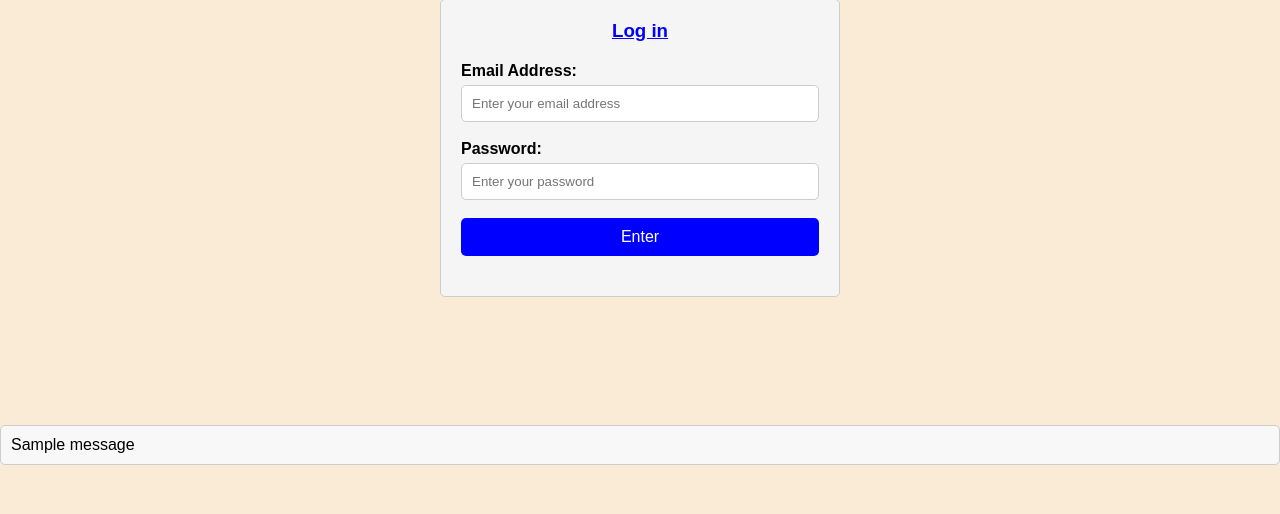
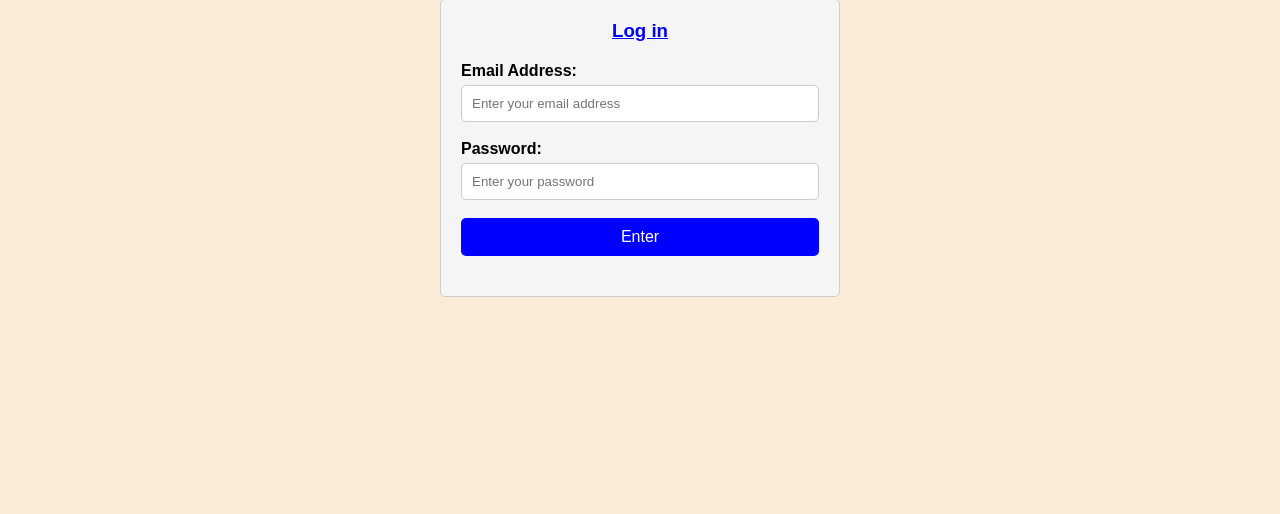
Before and after one commit to Bruteforcemaster/MyTODOAPP, a Flask app: page /login in a window 1280 px wide. Shown: the part 177-691 px from the top of the page. Run offline with Flask 3, Linux system fonts and the light colour scheme; tables that the repository leaves empty hold one stand-in row (values such as "Sample post"); one stand-in notice (Sample message) is shown.

Commit message:
Some update

```diff
--- a/templates/login.html
+++ b/templates/login.html
@@ -101,10 +101,4 @@
     </div>
 </form>
 
-{% with messages = get_flashed_messages() %} {% if messages %}
-<ul class="flash-messages">
-    {% for message in messages %}
-    <li class="flash-message">{{ message }}</li>
-    {% endfor %}
-</ul>
-{% endif %} {% endwith %}{% endblock %}
+{% endblock %}
```
Also changed, not shown: templates/signup.html (+0 -7 lines).
